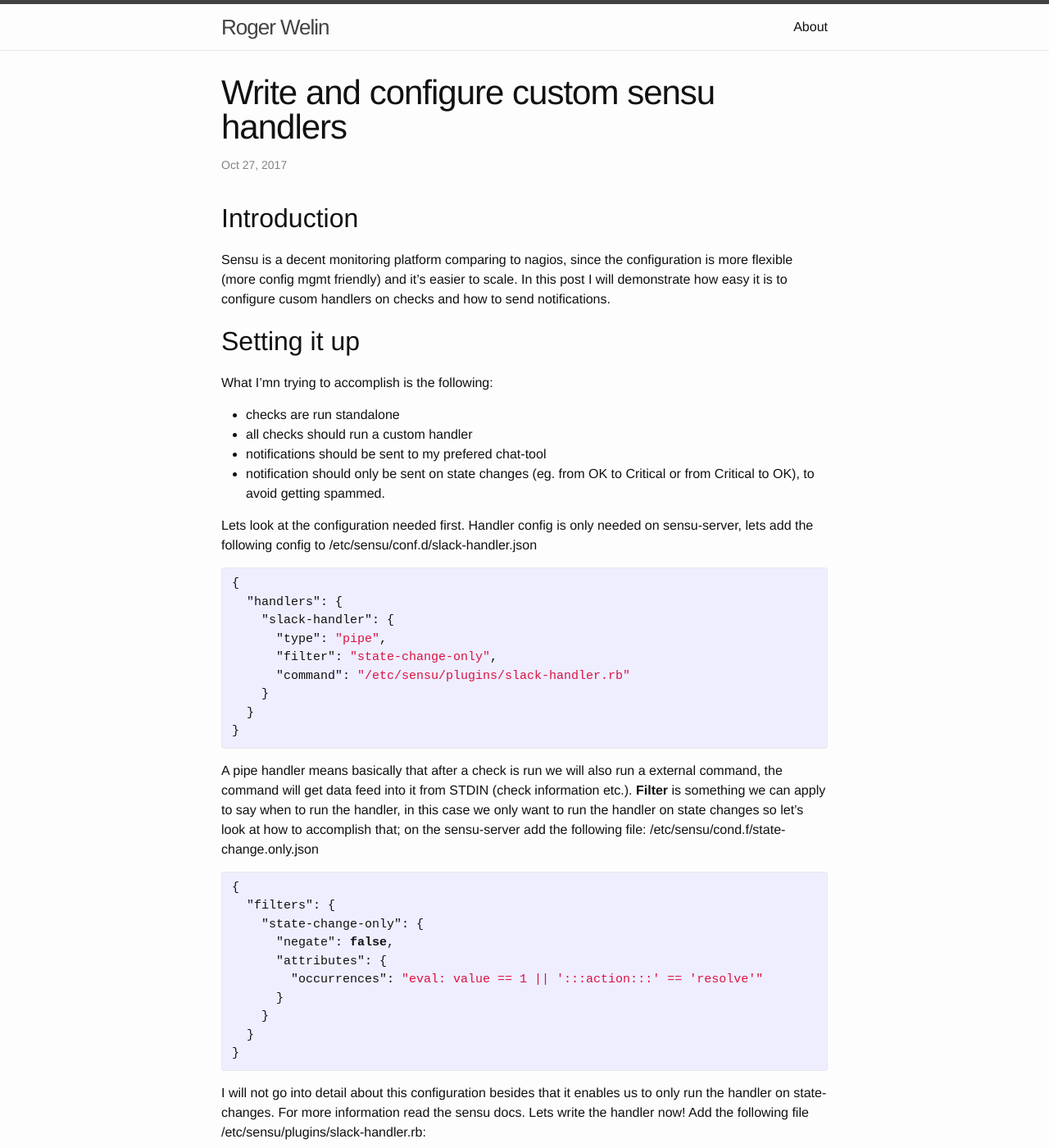
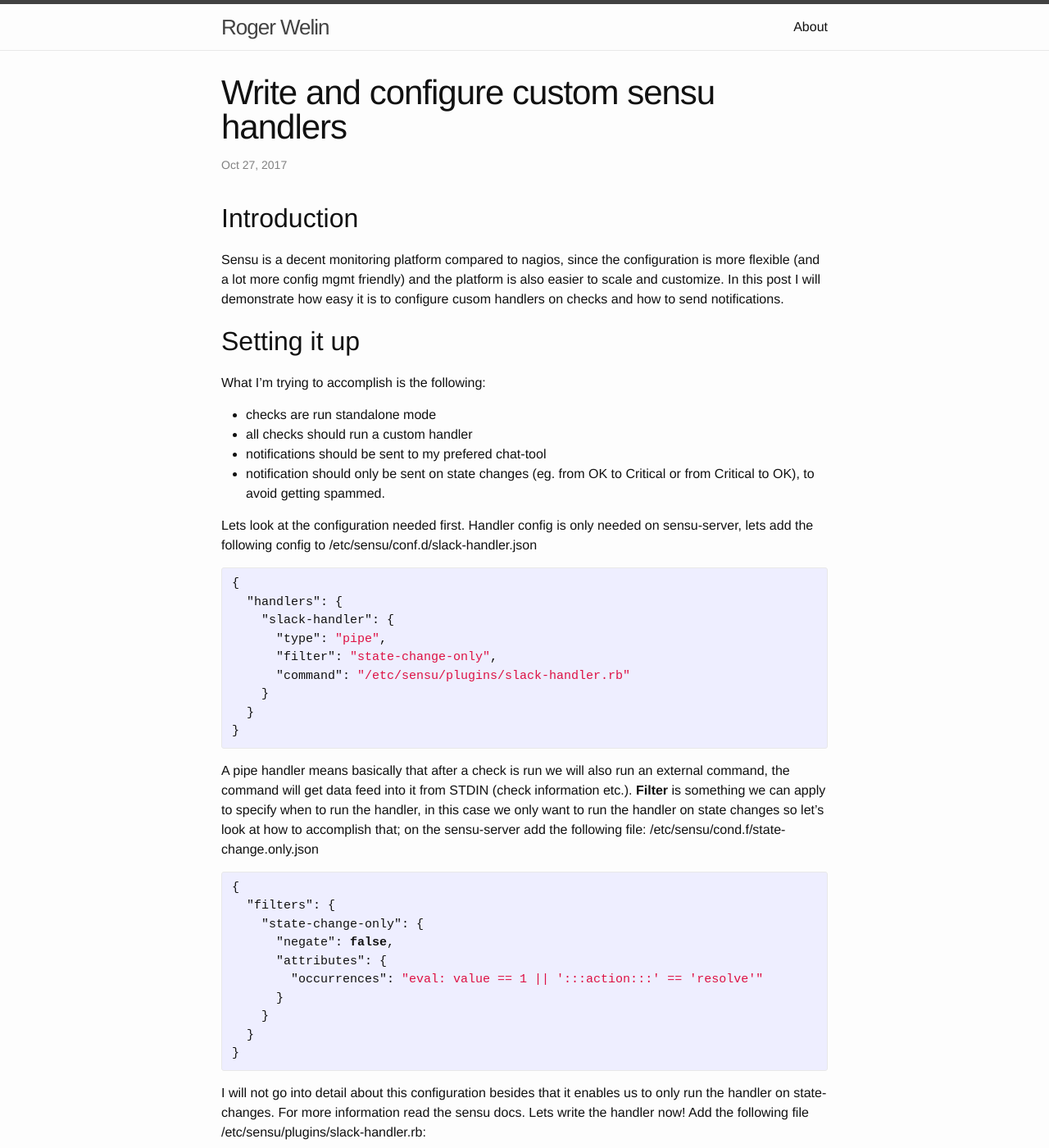
Before and after one commit to rogerwelin/rogerwelin.github.io, a Jekyll site: the page built from _posts/2017-10-27-custom-sensu-handler.markdown, in a window 1280 px wide and 1400 px high. Shown: the whole window at 82% size. Built offline with Jekyll 4.4.1, drawn with Linux system fonts in a browser that asks for light colours; comment, search, counter and statistics services are not loaded; some of the changed text lies outside the part shown.

Commit message:
spelling

```diff
--- a/_posts/2017-10-27-custom-sensu-handler.markdown
+++ b/_posts/2017-10-27-custom-sensu-handler.markdown
@@ -7,11 +7,11 @@
 ---
 
 ## Introduction
-Sensu is a decent monitoring platform comparing to nagios, since the configuration is more flexible (more config mgmt friendly) and it's easier to scale. In this post I will demonstrate how easy it is to configure cusom handlers on checks and how to send notifications.
+Sensu is a decent monitoring platform compared to nagios, since the configuration is more flexible (and a lot more config mgmt friendly) and the platform is also easier to scale and customize. In this post I will demonstrate how easy it is to configure cusom handlers on checks and how to send notifications.
 
 ## Setting it up
-What I'mn trying to accomplish is the following:
-- checks are run standalone
+What I'm trying to accomplish is the following:
+- checks are run standalone mode
 - all checks should run a custom handler
 - notifications should be sent to my prefered chat-tool
 - notification should only be sent on state changes (eg. from OK to Critical or from Critical to OK), to avoid getting spammed.
@@ -30,7 +30,7 @@
 }
 {% endhighlight %}
 
-A pipe handler means basically that after a check is run we will also run a external command, the command will get data feed into it from STDIN (check information etc.). **Filter** is something we can apply to say when to run the handler, in this case we only want to run the handler on state changes so let's look at how to accomplish that; on the sensu-server add the following file: /etc/sensu/cond.f/state-change.only.json
+A pipe handler means basically that after a check is run we will also run an external command, the command will get data feed into it from STDIN (check information etc.). **Filter** is something we can apply to specify when to run the handler, in this case we only want to run the handler on state changes so let's look at how to accomplish that; on the sensu-server add the following file: /etc/sensu/cond.f/state-change.only.json
 
 
 {% highlight json %}
@@ -98,7 +98,7 @@
 {% endhighlight %}
 
 
-Great! So the handler script gets data from sensu from STDIN which we store in the event hash. From it we can get data such as the name of the chack, the text output and the status. Depending on the status (Critical or OK) we send a markown-table to the slack channel with different messages. Now the only thing that is left is to configure each standalone check we have to use this handler, this is configured on the sensu-clients. An example could be:
+Great! So the handler script gets data from sensu from STDIN which we store in the event hash. From it we can get data such as the name of the check, the text output and the status. Depending on the status (Critical or OK) we send a markown-table to the slack channel with different messages depending on the status. Now the only thing that is left is to configure each standalone check we have to use this handler, this is configured on the sensu-clients. An example could be:
 
 
 {% highlight json %}
```
Also changed, not shown: _posts/2017-08-15-flyway-version-control-your-database.markdown (added, +20 -0 lines).
